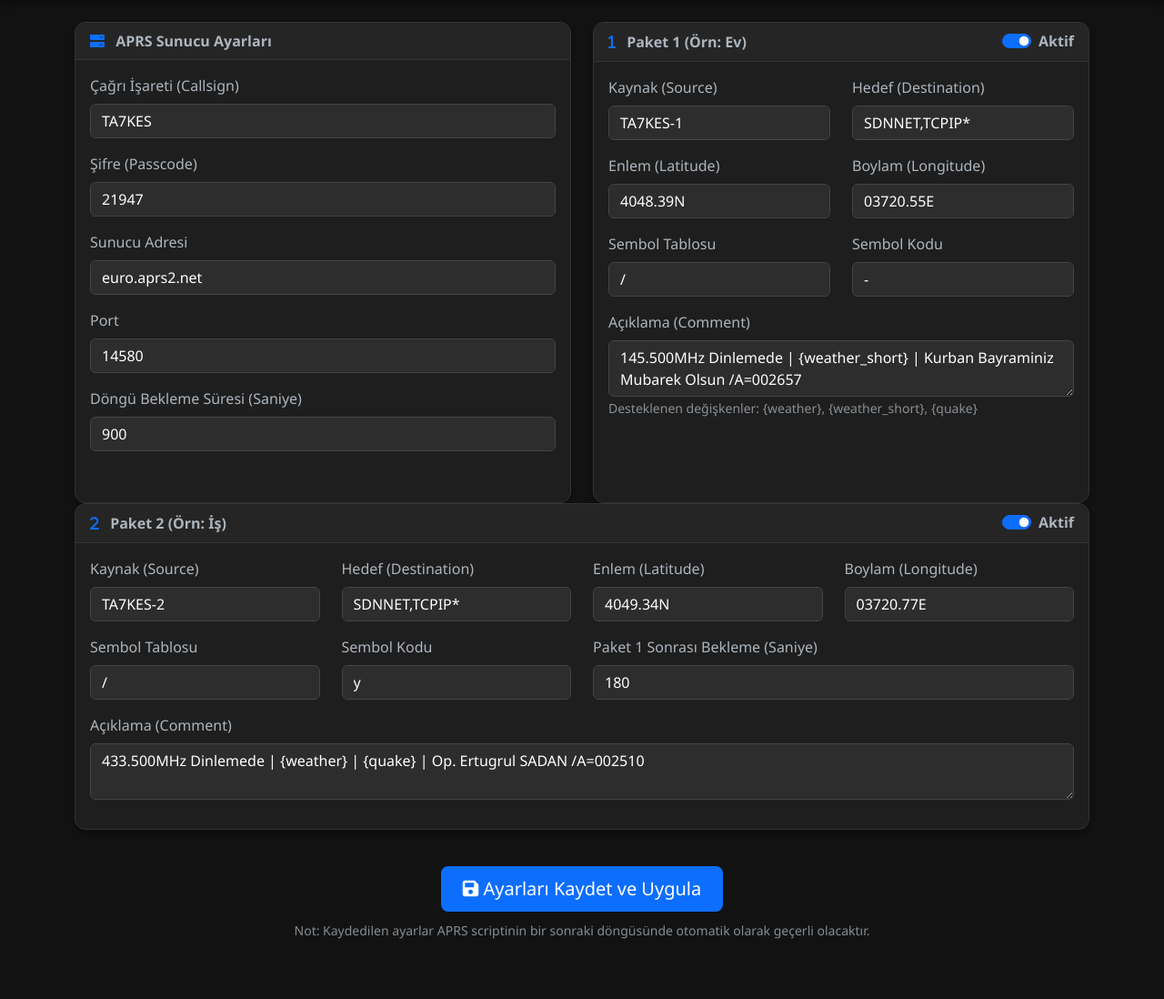
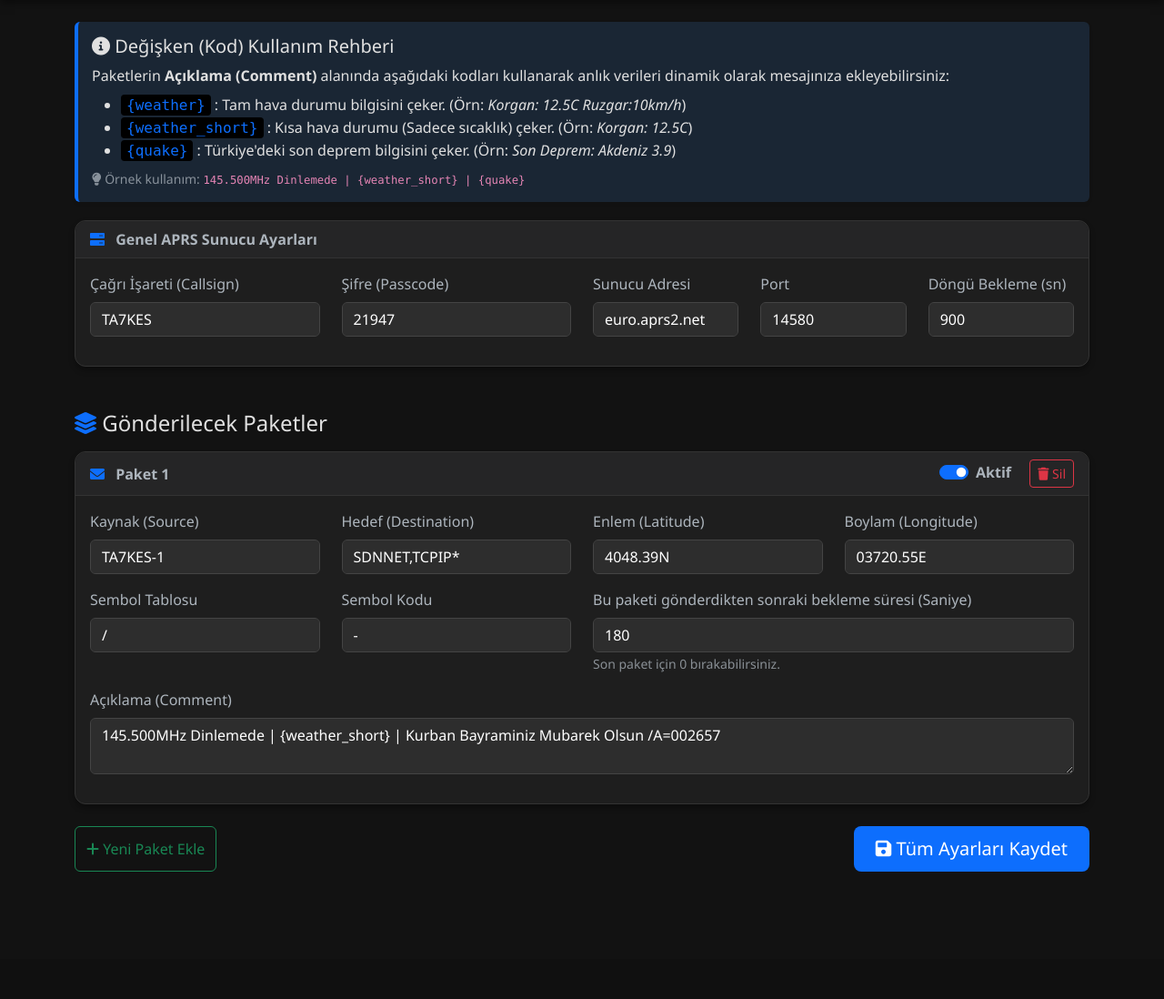
Before and after one commit to 52sadan97/aprstx, a Flask app: page / in a window 1280 px wide. Shown: the part 57-1155 px from the top of the page at 91% size. After the commit the page ends 1015 px from the top, so only its background shows below. Run offline with Flask 3, Linux system fonts and the light colour scheme.

Commit message:
feat: add dynamic packets and help section

```diff
--- a/app.py
+++ b/app.py
@@ -30,32 +30,29 @@
             config["aprs"]["server"] = request.form.get("aprs_server", "euro.aprs2.net")
             config["aprs"]["port"] = int(request.form.get("aprs_port", 14580))
 
-            # Update Packet 1
-            config.setdefault("packet1", {})
-            config["packet1"]["enabled"] = "packet1_enabled" in request.form
-            config["packet1"]["source"] = request.form.get("packet1_source")
-            config["packet1"]["destination"] = request.form.get("packet1_destination")
-            config["packet1"]["latitude"] = request.form.get("packet1_latitude")
-            config["packet1"]["longitude"] = request.form.get("packet1_longitude")
-            config["packet1"]["symbol_table"] = request.form.get("packet1_symbol_table")
-            config["packet1"]["symbol_code"] = request.form.get("packet1_symbol_code")
-            config["packet1"]["comment"] = request.form.get("packet1_comment")
-
-            # Update Packet 2
-            config.setdefault("packet2", {})
-            config["packet2"]["enabled"] = "packet2_enabled" in request.form
-            config["packet2"]["source"] = request.form.get("packet2_source")
-            config["packet2"]["destination"] = request.form.get("packet2_destination")
-            config["packet2"]["latitude"] = request.form.get("packet2_latitude")
-            config["packet2"]["longitude"] = request.form.get("packet2_longitude")
-            config["packet2"]["symbol_table"] = request.form.get("packet2_symbol_table")
-            config["packet2"]["symbol_code"] = request.form.get("packet2_symbol_code")
-            config["packet2"]["comment"] = request.form.get("packet2_comment")
-            config["packet2"]["delay_after_packet1_sec"] = int(request.form.get("packet2_delay", 180))
-
             # Update Intervals
             config.setdefault("intervals", {})
             config["intervals"]["loop_interval_sec"] = int(request.form.get("loop_interval_sec", 900))
+
+            # Update Packets dynamically
+            packets = []
+            for i in range(100):  # Maximum 100 pakete kadar destekler
+                # Formda bu ID'li bir kaynak varsa paketi al
+                if f"packet_{i}_source" in request.form:
+                    packet = {
+                        "enabled": f"packet_{i}_enabled" in request.form,
+                        "source": request.form.get(f"packet_{i}_source", ""),
+                        "destination": request.form.get(f"packet_{i}_destination", "SDNNET,TCPIP*"),
+                        "latitude": request.form.get(f"packet_{i}_latitude", ""),
+                        "longitude": request.form.get(f"packet_{i}_longitude", ""),
+                        "symbol_table": request.form.get(f"packet_{i}_symbol_table", "/"),
+                        "symbol_code": request.form.get(f"packet_{i}_symbol_code", "-"),
+                        "comment": request.form.get(f"packet_{i}_comment", ""),
+                        "delay_sec": int(request.form.get(f"packet_{i}_delay", 0))
+                    }
+                    packets.append(packet)
+
+            config["packets"] = packets
 
             save_config(config)
             flash("Ayarlar başarıyla kaydedildi!", "success")
@@ -64,6 +61,9 @@
 
         return redirect(url_for("index"))
 
+    if "packets" not in config:
+        config["packets"] = []
+
     return render_template("index.html", config=config)
 
 if __name__ == "__main__":
--- a/templates/index.html
+++ b/templates/index.html
@@ -62,6 +62,20 @@
             color: #0d6efd;
             margin-right: 8px;
         }
+        .help-section {
+            background-color: #1a2634;
+            border-left: 4px solid #0d6efd;
+            padding: 15px;
+            border-radius: 6px;
+            margin-bottom: 20px;
+        }
+        .code-var {
+            background-color: #000;
+            color: #0d6efd;
+            padding: 2px 6px;
+            border-radius: 4px;
+            font-family: monospace;
+        }
     </style>
 </head>
 <body>
@@ -73,6 +87,19 @@
 </nav>
 
 <div class="container pb-5">
+
+    <!-- Yardım / Açıklama Bölümü -->
+    <div class="help-section shadow-sm">
+        <h5><i class="fa-solid fa-circle-info"></i> Değişken (Kod) Kullanım Rehberi</h5>
+        <p class="mb-2">Paketlerin <strong>Açıklama (Comment)</strong> alanında aşağıdaki kodları kullanarak anlık verileri dinamik olarak mesajınıza ekleyebilirsiniz:</p>
+        <ul class="mb-0">
+            <li><span class="code-var">{weather}</span> : Tam hava durumu bilgisini çeker. (Örn: <em>Korgan: 12.5C Ruzgar:10km/h</em>)</li>
+            <li><span class="code-var">{weather_short}</span> : Kısa hava durumu (Sadece sıcaklık) çeker. (Örn: <em>Korgan: 12.5C</em>)</li>
+            <li><span class="code-var">{quake}</span> : Türkiye'deki son deprem bilgisini çeker. (Örn: <em>Son Deprem: Akdeniz 3.9</em>)</li>
+        </ul>
+        <small class="text-muted mt-2 d-block"><i class="fa-solid fa-lightbulb"></i> Örnek kullanım: <code>145.500MHz Dinlemede | {weather_short} | {quake}</code></small>
+    </div>
+
     {% with messages = get_flashed_messages(with_categories=true) %}
       {% if messages %}
         {% for category, message in messages %}
@@ -84,146 +111,182 @@
       {% endif %}
     {% endwith %}
 
-    <form method="POST" action="/">
+    <form method="POST" action="/" id="configForm">
         <div class="row">
             <!-- APRS Sunucu Ayarları -->
-            <div class="col-md-6">
-                <div class="card h-100">
-                    <div class="card-header"><i class="fa-solid fa-server section-icon"></i> APRS Sunucu Ayarları</div>
+            <div class="col-md-12">
+                <div class="card">
+                    <div class="card-header"><i class="fa-solid fa-server section-icon"></i> Genel APRS Sunucu Ayarları</div>
                     <div class="card-body">
-                        <div class="mb-3">
+                        <div class="row">
+                            <div class="col-md-3 mb-3">
                                 <label class="form-label">Çağrı İşareti (Callsign)</label>
                                 <input type="text" class="form-control" name="aprs_callsign" value="{{ config.get('aprs', {}).get('callsign', '') }}" required>
                             </div>
-                        <div class="mb-3">
+                            <div class="col-md-3 mb-3">
                                 <label class="form-label">Şifre (Passcode)</label>
                                 <input type="text" class="form-control" name="aprs_passcode" value="{{ config.get('aprs', {}).get('passcode', '') }}" required>
                             </div>
-                        <div class="mb-3">
+                            <div class="col-md-2 mb-3">
                                 <label class="form-label">Sunucu Adresi</label>
                                 <input type="text" class="form-control" name="aprs_server" value="{{ config.get('aprs', {}).get('server', 'euro.aprs2.net') }}" required>
                             </div>
-                        <div class="mb-3">
+                            <div class="col-md-2 mb-3">
                                 <label class="form-label">Port</label>
                                 <input type="number" class="form-control" name="aprs_port" value="{{ config.get('aprs', {}).get('port', 14580) }}" required>
                             </div>
-                        <div class="mb-3">
-                            <label class="form-label">Döngü Bekleme Süresi (Saniye)</label>
+                            <div class="col-md-2 mb-3">
+                                <label class="form-label">Döngü Bekleme (sn)</label>
                                 <input type="number" class="form-control" name="loop_interval_sec" value="{{ config.get('intervals', {}).get('loop_interval_sec', 900) }}" required>
                             </div>
                         </div>
                     </div>
                 </div>
-
-            <!-- Paket 1 Ayarları -->
-            <div class="col-md-6">
-                <div class="card h-100">
-                    <div class="card-header d-flex justify-content-between align-items-center">
-                        <span><i class="fa-solid fa-1 section-icon"></i> Paket 1 (Örn: Ev)</span>
-                        <div class="form-check form-switch">
-                            <input class="form-check-input" type="checkbox" name="packet1_enabled" id="packet1_enabled" {% if config.get('packet1', {}).get('enabled') %}checked{% endif %}>
-                            <label class="form-check-label" for="packet1_enabled">Aktif</label>
-                        </div>
-                    </div>
-                    <div class="card-body">
-                        <div class="row">
-                            <div class="col-6 mb-3">
-                                <label class="form-label">Kaynak (Source)</label>
-                                <input type="text" class="form-control" name="packet1_source" value="{{ config.get('packet1', {}).get('source', '') }}">
-                            </div>
-                            <div class="col-6 mb-3">
-                                <label class="form-label">Hedef (Destination)</label>
-                                <input type="text" class="form-control" name="packet1_destination" value="{{ config.get('packet1', {}).get('destination', 'SDNNET,TCPIP*') }}">
-                            </div>
-                        </div>
-                        <div class="row">
-                            <div class="col-6 mb-3">
-                                <label class="form-label">Enlem (Latitude)</label>
-                                <input type="text" class="form-control" name="packet1_latitude" value="{{ config.get('packet1', {}).get('latitude', '') }}">
-                            </div>
-                            <div class="col-6 mb-3">
-                                <label class="form-label">Boylam (Longitude)</label>
-                                <input type="text" class="form-control" name="packet1_longitude" value="{{ config.get('packet1', {}).get('longitude', '') }}">
-                            </div>
-                        </div>
-                        <div class="row">
-                            <div class="col-6 mb-3">
-                                <label class="form-label">Sembol Tablosu</label>
-                                <input type="text" class="form-control" name="packet1_symbol_table" value="{{ config.get('packet1', {}).get('symbol_table', '/') }}">
-                            </div>
-                            <div class="col-6 mb-3">
-                                <label class="form-label">Sembol Kodu</label>
-                                <input type="text" class="form-control" name="packet1_symbol_code" value="{{ config.get('packet1', {}).get('symbol_code', '-') }}">
-                            </div>
-                        </div>
-                        <div class="mb-3">
-                            <label class="form-label">Açıklama (Comment)</label>
-                            <textarea class="form-control" name="packet1_comment" rows="2">{{ config.get('packet1', {}).get('comment', '') }}</textarea>
-                            <small class="text-muted">Desteklenen değişkenler: {weather}, {weather_short}, {quake}</small>
-                        </div>
-                    </div>
             </div>
         </div>
 
-            <!-- Paket 2 Ayarları -->
-            <div class="col-md-12">
-                <div class="card">
+        <!-- Paketler Bölümü -->
+        <h4 class="mt-4 mb-3"><i class="fa-solid fa-layer-group text-primary"></i> Gönderilecek Paketler</h4>
+        <div id="packets-container">
+            {% for packet in config.get('packets', []) %}
+            <div class="card packet-card" id="packet-card-{{ loop.index0 }}">
                 <div class="card-header d-flex justify-content-between align-items-center">
-                        <span><i class="fa-solid fa-2 section-icon"></i> Paket 2 (Örn: İş)</span>
-                        <div class="form-check form-switch">
-                            <input class="form-check-input" type="checkbox" name="packet2_enabled" id="packet2_enabled" {% if config.get('packet2', {}).get('enabled') %}checked{% endif %}>
-                            <label class="form-check-label" for="packet2_enabled">Aktif</label>
+                    <span><i class="fa-solid fa-envelope section-icon"></i> Paket <span class="packet-number">{{ loop.index }}</span></span>
+                    <div>
+                        <div class="form-check form-switch d-inline-block me-3">
+                            <input class="form-check-input" type="checkbox" name="packet_{{ loop.index0 }}_enabled" id="packet_{{ loop.index0 }}_enabled" {% if packet.get('enabled', True) %}checked{% endif %}>
+                            <label class="form-check-label" for="packet_{{ loop.index0 }}_enabled">Aktif</label>
+                        </div>
+                        <button type="button" class="btn btn-sm btn-outline-danger" onclick="removePacket({{ loop.index0 }})"><i class="fa-solid fa-trash"></i> Sil</button>
                     </div>
                 </div>
                 <div class="card-body">
                     <div class="row">
                         <div class="col-md-3 mb-3">
                             <label class="form-label">Kaynak (Source)</label>
-                                <input type="text" class="form-control" name="packet2_source" value="{{ config.get('packet2', {}).get('source', '') }}">
+                            <input type="text" class="form-control" name="packet_{{ loop.index0 }}_source" value="{{ packet.get('source', '') }}" required>
                         </div>
                         <div class="col-md-3 mb-3">
                             <label class="form-label">Hedef (Destination)</label>
-                                <input type="text" class="form-control" name="packet2_destination" value="{{ config.get('packet2', {}).get('destination', 'SDNNET,TCPIP*') }}">
+                            <input type="text" class="form-control" name="packet_{{ loop.index0 }}_destination" value="{{ packet.get('destination', 'SDNNET,TCPIP*') }}">
                         </div>
                         <div class="col-md-3 mb-3">
                             <label class="form-label">Enlem (Latitude)</label>
-                                <input type="text" class="form-control" name="packet2_latitude" value="{{ config.get('packet2', {}).get('latitude', '') }}">
+                            <input type="text" class="form-control" name="packet_{{ loop.index0 }}_latitude" value="{{ packet.get('latitude', '') }}">
                         </div>
                         <div class="col-md-3 mb-3">
                             <label class="form-label">Boylam (Longitude)</label>
-                                <input type="text" class="form-control" name="packet2_longitude" value="{{ config.get('packet2', {}).get('longitude', '') }}">
+                            <input type="text" class="form-control" name="packet_{{ loop.index0 }}_longitude" value="{{ packet.get('longitude', '') }}">
                         </div>
                     </div>
                     <div class="row">
                         <div class="col-md-3 mb-3">
                             <label class="form-label">Sembol Tablosu</label>
-                                <input type="text" class="form-control" name="packet2_symbol_table" value="{{ config.get('packet2', {}).get('symbol_table', '/') }}">
+                            <input type="text" class="form-control" name="packet_{{ loop.index0 }}_symbol_table" value="{{ packet.get('symbol_table', '/') }}">
                         </div>
                         <div class="col-md-3 mb-3">
                             <label class="form-label">Sembol Kodu</label>
-                                <input type="text" class="form-control" name="packet2_symbol_code" value="{{ config.get('packet2', {}).get('symbol_code', 'y') }}">
+                            <input type="text" class="form-control" name="packet_{{ loop.index0 }}_symbol_code" value="{{ packet.get('symbol_code', '-') }}">
                         </div>
                         <div class="col-md-6 mb-3">
-                                <label class="form-label">Paket 1 Sonrası Bekleme (Saniye)</label>
-                                <input type="number" class="form-control" name="packet2_delay" value="{{ config.get('packet2', {}).get('delay_after_packet1_sec', 180) }}">
+                            <label class="form-label">Bu paketi gönderdikten sonraki bekleme süresi (Saniye)</label>
+                            <input type="number" class="form-control" name="packet_{{ loop.index0 }}_delay" value="{{ packet.get('delay_sec', 0) }}">
+                            <small class="text-muted">Son paket için 0 bırakabilirsiniz.</small>
                         </div>
                     </div>
                     <div class="mb-3">
                         <label class="form-label">Açıklama (Comment)</label>
-                            <textarea class="form-control" name="packet2_comment" rows="2">{{ config.get('packet2', {}).get('comment', '') }}</textarea>
+                        <textarea class="form-control" name="packet_{{ loop.index0 }}_comment" rows="2">{{ packet.get('comment', '') }}</textarea>
                     </div>
                 </div>
             </div>
-            </div>
+            {% endfor %}
         </div>
 
-        <div class="text-center mt-3">
-            <button type="submit" class="btn btn-primary btn-lg"><i class="fa-solid fa-save"></i> Ayarları Kaydet ve Uygula</button>
-            <p class="text-muted mt-2"><small>Not: Kaydedilen ayarlar APRS scriptinin bir sonraki döngüsünde otomatik olarak geçerli olacaktır.</small></p>
+        <div class="d-flex justify-content-between mt-3 mb-5">
+            <button type="button" class="btn btn-outline-success" onclick="addPacket()"><i class="fa-solid fa-plus"></i> Yeni Paket Ekle</button>
+            <button type="submit" class="btn btn-primary btn-lg"><i class="fa-solid fa-save"></i> Tüm Ayarları Kaydet</button>
         </div>
     </form>
 </div>
 
+<!-- Javascript for dynamic packet adding -->
+<script>
+    let packetCount = document.querySelectorAll('.packet-card').length;
+
+    function addPacket() {
+        const container = document.getElementById('packets-container');
+        const currentIndex = packetCount; // Use packetCount to avoid ID conflicts
+        packetCount++;
+
+        const packetHTML = `
+            <div class="card packet-card" id="packet-card-${currentIndex}">
+                <div class="card-header d-flex justify-content-between align-items-center">
+                    <span><i class="fa-solid fa-envelope section-icon"></i> Yeni Paket</span>
+                    <div>
+                        <div class="form-check form-switch d-inline-block me-3">
+                            <input class="form-check-input" type="checkbox" name="packet_${currentIndex}_enabled" id="packet_${currentIndex}_enabled" checked>
+                            <label class="form-check-label" for="packet_${currentIndex}_enabled">Aktif</label>
+                        </div>
+                        <button type="button" class="btn btn-sm btn-outline-danger" onclick="removePacket(${currentIndex})"><i class="fa-solid fa-trash"></i> Sil</button>
+                    </div>
+                </div>
+                <div class="card-body">
+                    <div class="row">
+                        <div class="col-md-3 mb-3">
+                            <label class="form-label">Kaynak (Source)</label>
+                            <input type="text" class="form-control" name="packet_${currentIndex}_source" value="" required>
+                        </div>
+                        <div class="col-md-3 mb-3">
+                            <label class="form-label">Hedef (Destination)</label>
+                            <input type="text" class="form-control" name="packet_${currentIndex}_destination" value="SDNNET,TCPIP*">
+                        </div>
+                        <div class="col-md-3 mb-3">
+                            <label class="form-label">Enlem (Latitude)</label>
+                            <input type="text" class="form-control" name="packet_${currentIndex}_latitude" value="">
+                        </div>
+                        <div class="col-md-3 mb-3">
+                            <label class="form-label">Boylam (Longitude)</label>
+                            <input type="text" class="form-control" name="packet_${currentIndex}_longitude" value="">
+                        </div>
+                    </div>
+                    <div class="row">
+                        <div class="col-md-3 mb-3">
+                            <label class="form-label">Sembol Tablosu</label>
+                            <input type="text" class="form-control" name="packet_${currentIndex}_symbol_table" value="/">
+                        </div>
+                        <div class="col-md-3 mb-3">
+                            <label class="form-label">Sembol Kodu</label>
+                            <input type="text" class="form-control" name="packet_${currentIndex}_symbol_code" value="-">
+                        </div>
+                        <div class="col-md-6 mb-3">
+                            <label class="form-label">Bu paketi gönderdikten sonraki bekleme süresi (Saniye)</label>
+                            <input type="number" class="form-control" name="packet_${currentIndex}_delay" value="0">
+                            <small class="text-muted">Son paket için 0 bırakabilirsiniz.</small>
+                        </div>
+                    </div>
+                    <div class="mb-3">
+                        <label class="form-label">Açıklama (Comment)</label>
+                        <textarea class="form-control" name="packet_${currentIndex}_comment" rows="2"></textarea>
+                    </div>
+                </div>
+            </div>
+        `;
+
+        container.insertAdjacentHTML('beforeend', packetHTML);
+    }
+
+    function removePacket(index) {
+        if(confirm('Bu paketi silmek istediğinize emin misiniz?')) {
+            const card = document.getElementById(`packet-card-${index}`);
+            if (card) {
+                card.remove();
+                // updatePacketNumbers(); // İsteğe bağlı
+            }
+        }
+    }
+</script>
+
 <script src="https://cdn.jsdelivr.net/npm/bootstrap@5.3.0/dist/js/bootstrap.bundle.min.css"></script>
 </body>
 </html>
```
Also changed, not shown: aprs_gonder.py (+19 -16 lines), config.json (+8 -16 lines). Lines whose indentation alone changed are shown as unchanged.
